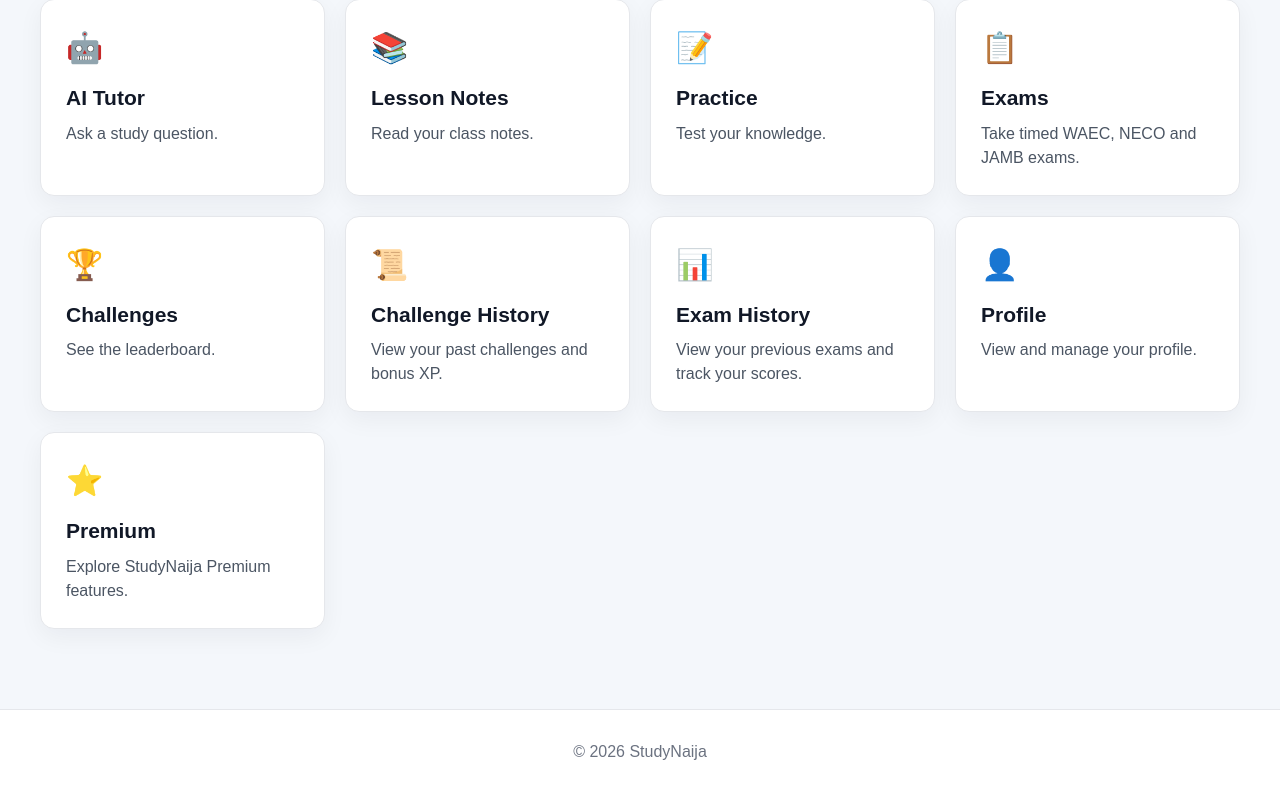
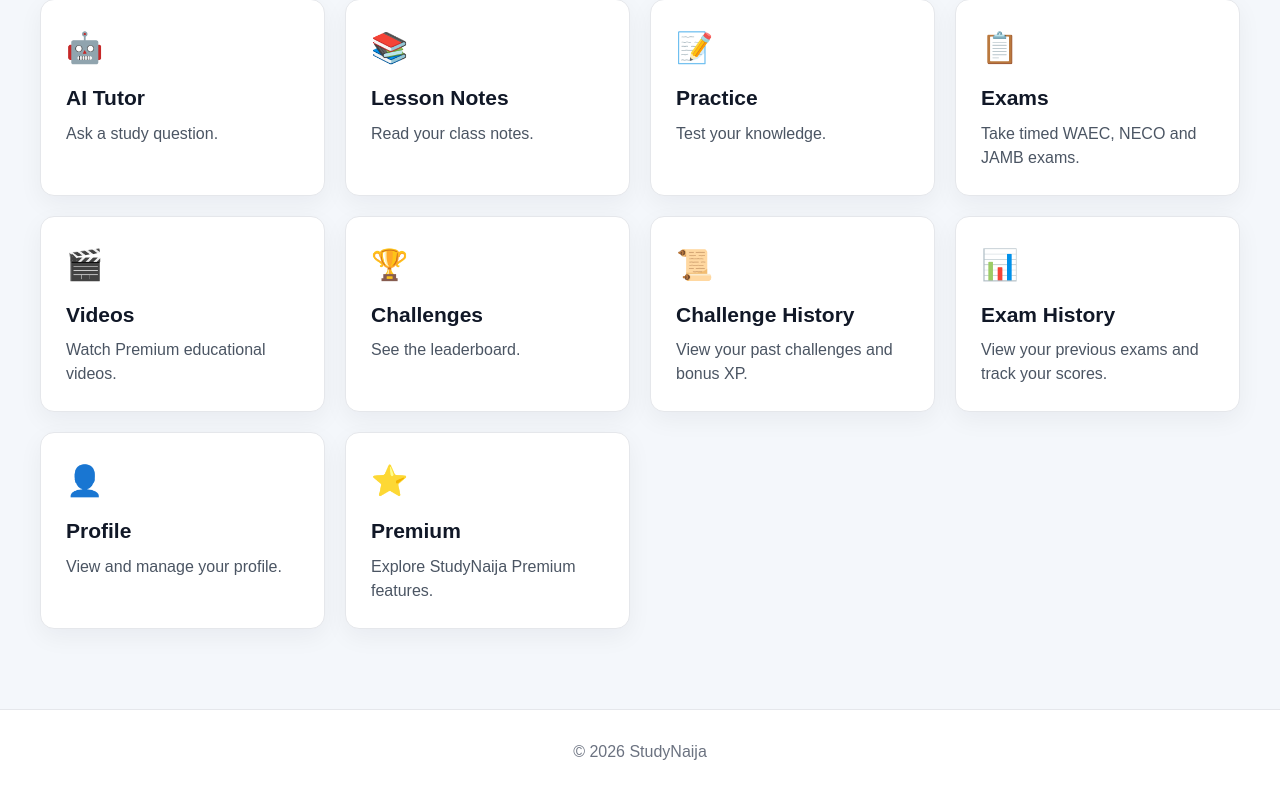
Before and after one commit to Tee-11/studynaijaai.ng, a Flask app: page /dashboard in a window 1280 px wide. Shown: the part 2044-2838 px from the top of the page. Run offline with Flask 3, Linux system fonts and the light colour scheme; the visitor is signed in with stand-in values (Sample User, id 1); data comes from the database, SQL or seed files in the repository; data that the repository does not hold is empty; some libraries are stand-ins or nearby versions.

Commit message:
Add educational videos to student dashboard

```diff
--- a/templates/dashboard.html
+++ b/templates/dashboard.html
@@ -459,6 +459,15 @@ Dashboard
 
     <a
         class="card link-card"
+        href="{{ url_for('study_videos') }}"
+    >
+        <div class="icon">🎬</div>
+        <h2>Videos</h2>
+        <p>Watch Premium educational videos.</p>
+    </a>
+
+    <a
+        class="card link-card"
         href="{{ url_for('challenges') }}"
     >
 
```
